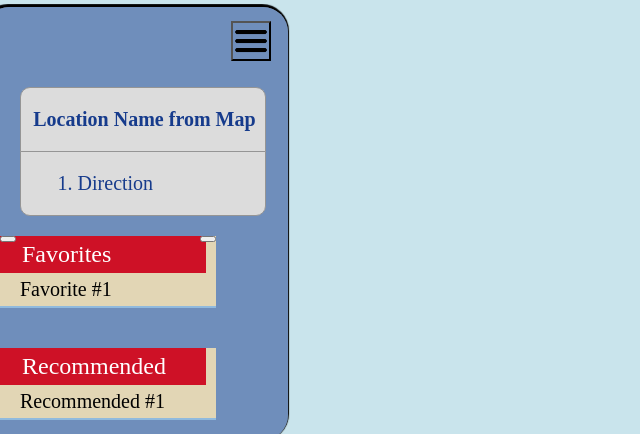
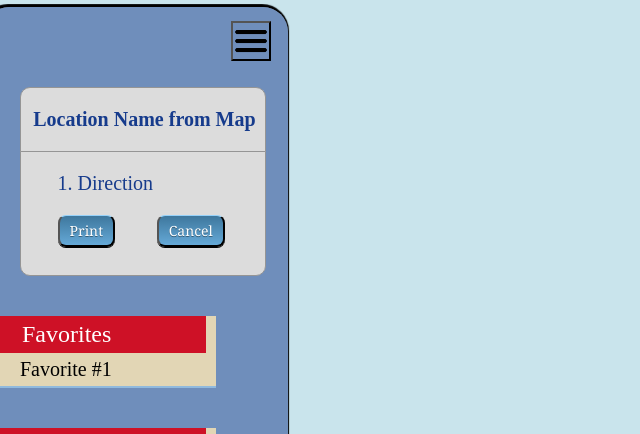
Before and after one commit to RSWSMUGirl2016/SMU_Nav, a PHP site: page / in a window 1280 px wide. Shown: the part 131-565 px from the top of the page, without its empty margins (0-640 px from the left). Run offline with PHP 8.4, Linux system fonts and the light colour scheme; some libraries are stand-ins or nearby versions.

Commit message:
Added buttons for directions

```diff
--- a/CSS/style.css
+++ b/CSS/style.css
@@ -207,15 +207,60 @@ html>body #menu li a, html>body #menu li p {
 
 #directionsWrapper {
 	margin-top: 3em;
+	margin-bottom: 2em;
 }
 
 #print {
-	float: left;
+	border-top: 1px solid #96d1f8;
+    background: #65a9d7;
+    background: -webkit-gradient(linear, left top, left bottom, from(#3e779d), to(#65a9d7));
+    background: -webkit-linear-gradient(top, #3e779d, #65a9d7);
+    background: -moz-linear-gradient(top, #3e779d, #65a9d7);
+    background: -ms-linear-gradient(top, #3e779d, #65a9d7);
+    background: -o-linear-gradient(top, #3e779d, #65a9d7);
+    padding: 5px 10px;
+    -webkit-border-radius: 8px;
+    -moz-border-radius: 8px;
+    border-radius: 8px;
+    -webkit-box-shadow: rgba(0,0,0,1) 0 1px 0;
+    -moz-box-shadow: rgba(0,0,0,1) 0 1px 0;
+    box-shadow: rgba(0,0,0,1) 0 1px 0;
+    text-shadow: rgba(0,0,0,.4) 0 1px 0;
+    color: white;
+    font-size: 14px;
+    font-family: Georgia, serif;
+    text-decoration: none;
+    vertical-align: middle;
+	margin-left: 15%;
+	margin-bottom: 2em;
 }
 
 #cancel_direcs {
-	float: right;
+	border-top: 1px solid #96d1f8;
+    background: #65a9d7;
+    background: -webkit-gradient(linear, left top, left bottom, from(#3e779d), to(#65a9d7));
+    background: -webkit-linear-gradient(top, #3e779d, #65a9d7);
+    background: -moz-linear-gradient(top, #3e779d, #65a9d7);
+    background: -ms-linear-gradient(top, #3e779d, #65a9d7);
+    background: -o-linear-gradient(top, #3e779d, #65a9d7);
+    padding: 5px 10px;
+    -webkit-border-radius: 8px;
+    -moz-border-radius: 8px;
+    border-radius: 8px;
+    -webkit-box-shadow: rgba(0,0,0,1) 0 1px 0;
+    -moz-box-shadow: rgba(0,0,0,1) 0 1px 0;
+    box-shadow: rgba(0,0,0,1) 0 1px 0;
+    text-shadow: rgba(0,0,0,.4) 0 1px 0;
+    color: white;
+    font-size: 14px;
+    font-family: Georgia, serif;
+    text-decoration: none;
+    vertical-align: middle;
+    margin-left: 15%;
+	margin-right: 2.5em;
+	margin-bottom: 2em;
 }
+
 
 /*#menu > ul > li > ul {
 	color: black;
--- a/index.html
+++ b/index.html
@@ -61,9 +61,9 @@
                             </div>
                             <div id="directions">
                                 <p>1. Direction </p>
+                                <button id="print">Print</button>
+                                <button id="cancel_direcs">Cancel</button>
                             </div>
-                            <button id="print"></button>
-                            <button id="cancel_direcs"></button>
                         </div>
                         <div id="favorites">
                             <li class="favs_title"><p>Favorites</p>
```
